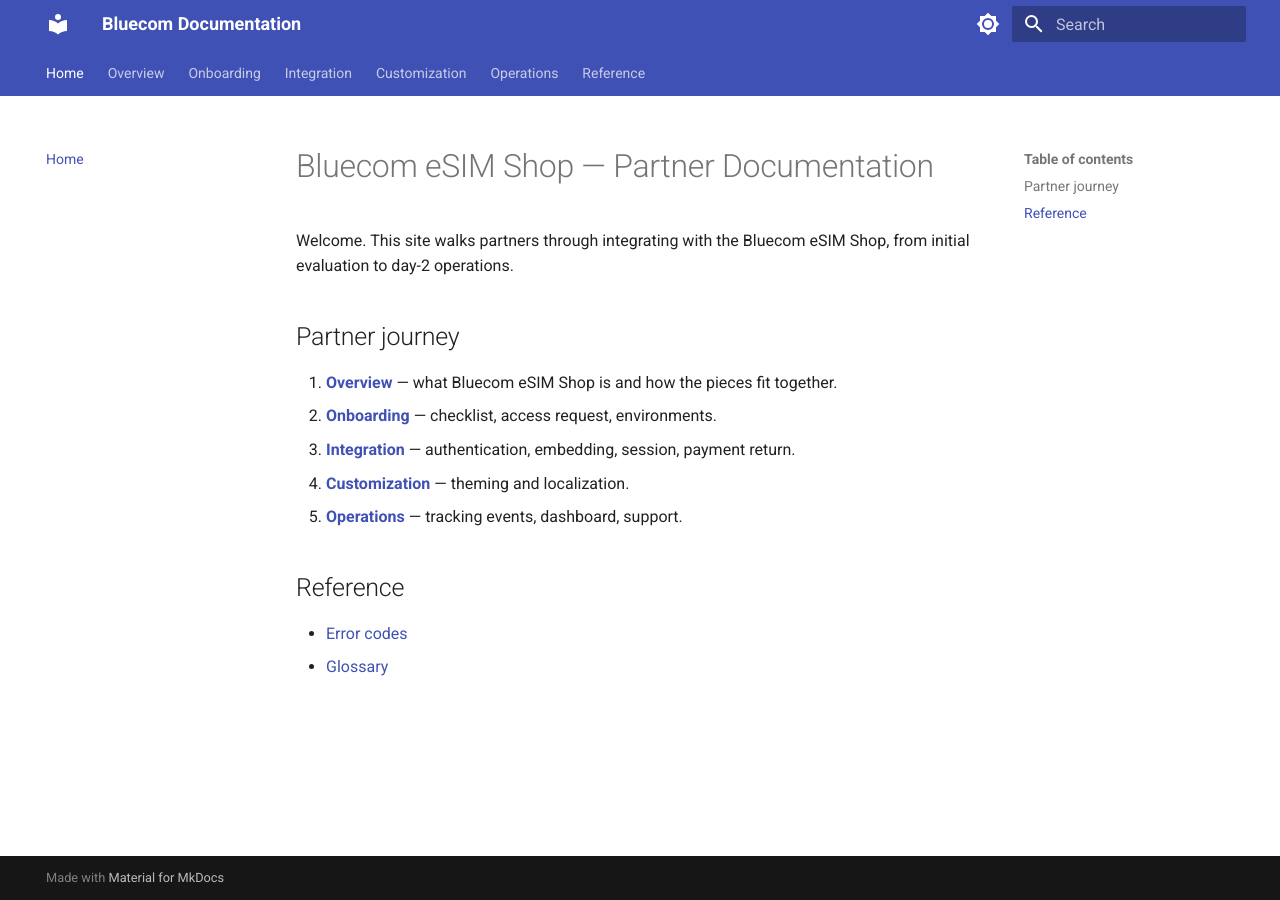
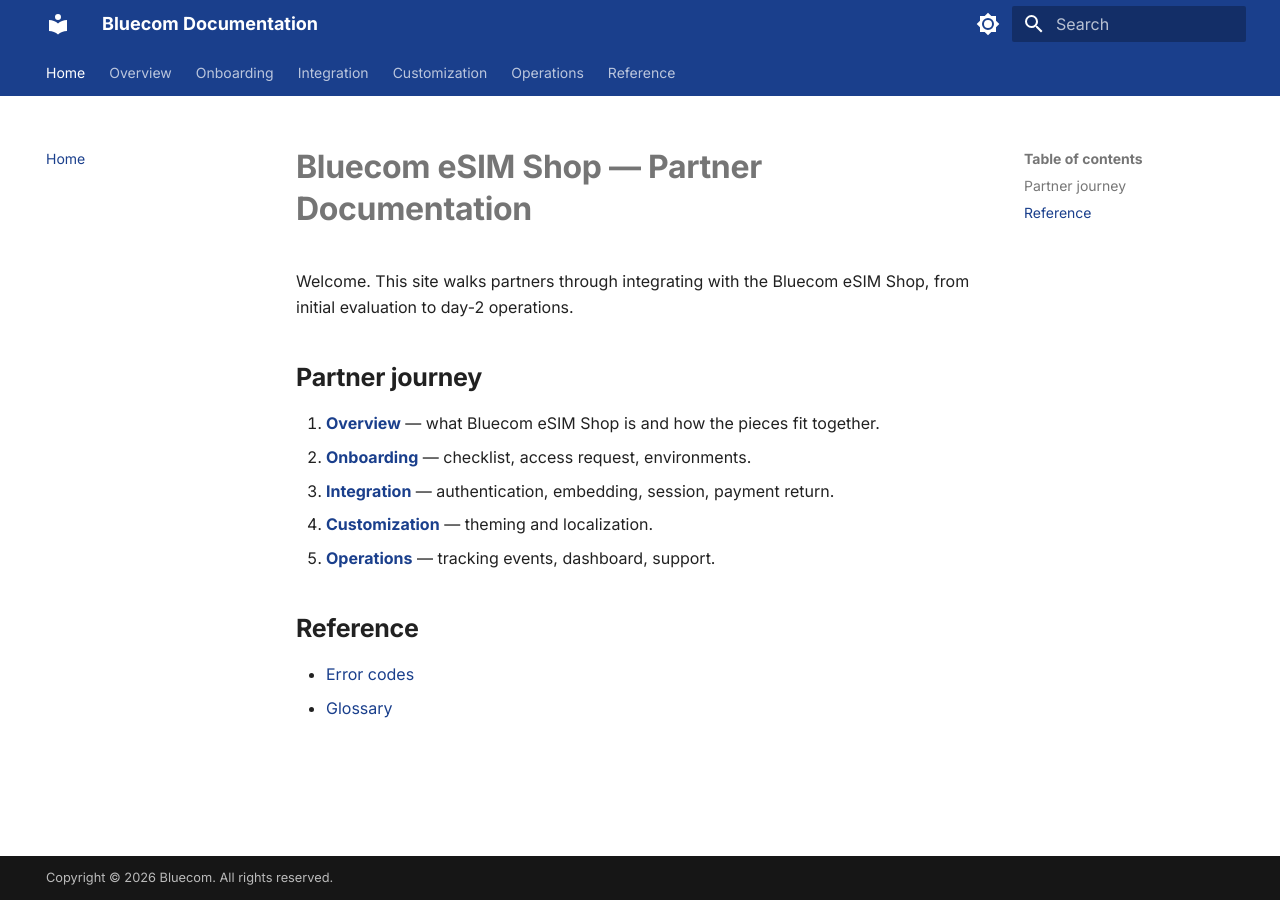
Before and after one commit to DTC-team/dct-docs, an MkDocs documentation site: the page built from docs/index.md, in a window 1280 px wide. Built offline with MkDocs 1.6.1 and Material for MkDocs 9.7.7, drawn with Linux system fonts in a browser that asks for light colours.

Commit message:
feat(theme): apply Bluecom brand palette, polish Material features, custom footer

```diff
--- /dev/null
+++ b/docs/assets/stylesheets/bluecom.css
@@ -0,0 +1,35 @@
+/* Bluecom brand palette — navy blue + orange (from the BLUECOM logo). */
+
+:root {
+  --bluecom-blue: #1a3f8c;
+  --bluecom-blue-dark: #0f2a63;
+  --bluecom-blue-light: #2d5fbf;
+  --bluecom-orange: #f08c2b;
+  --bluecom-orange-dark: #d27418;
+}
+
+[data-md-color-scheme="default"] {
+  --md-primary-fg-color: var(--bluecom-blue);
+  --md-primary-fg-color--light: var(--bluecom-blue-light);
+  --md-primary-fg-color--dark: var(--bluecom-blue-dark);
+  --md-accent-fg-color: var(--bluecom-orange);
+  --md-typeset-a-color: var(--bluecom-blue);
+}
+
+[data-md-color-scheme="slate"] {
+  --md-primary-fg-color: var(--bluecom-blue-light);
+  --md-primary-fg-color--light: #5b85d8;
+  --md-primary-fg-color--dark: var(--bluecom-blue);
+  --md-accent-fg-color: var(--bluecom-orange);
+  --md-typeset-a-color: #93b4f5;
+}
+
+/* Tighten heading rhythm a touch. */
+.md-typeset h1 { font-weight: 700; letter-spacing: -0.01em; }
+.md-typeset h2 { font-weight: 650; }
+
+/* Soft border on tables to fit the brand look. */
+.md-typeset table:not([class]) {
+  border-radius: 6px;
+  overflow: hidden;
+}
--- a/mkdocs.yml
+++ b/mkdocs.yml
@@ -1,22 +1,37 @@
 site_name: Bluecom Documentation
 site_description: Bluecom eSIM platform documentation
+copyright: Copyright &copy; 2026 Bluecom. All rights reserved.
 theme:
   name: material
+  font:
+    text: Inter
+    code: JetBrains Mono
   features:
+    - navigation.instant
+    - navigation.instant.progress
+    - navigation.tracking
     - navigation.tabs
     - navigation.sections
+    - navigation.path
     - navigation.top
+    - navigation.indexes
+    - toc.follow
     - content.code.copy
+    - content.code.annotate
+    - content.tabs.link
     - search.suggest
     - search.highlight
+    - search.share
   palette:
     - scheme: default
-      primary: indigo
+      primary: custom
+      accent: custom
       toggle:
         icon: material/brightness-7
         name: Switch to dark mode
     - scheme: slate
-      primary: indigo
+      primary: custom
+      accent: custom
       toggle:
         icon: material/brightness-4
         name: Switch to light mode
@@ -71,5 +86,11 @@ markdown_extensions:
 plugins:
   - search
 
+extra:
+  generator: false
+
+extra_css:
+  - assets/stylesheets/bluecom.css
+
 extra_javascript:
   - https://unpkg.com/mermaid@10/dist/mermaid.min.js
```
